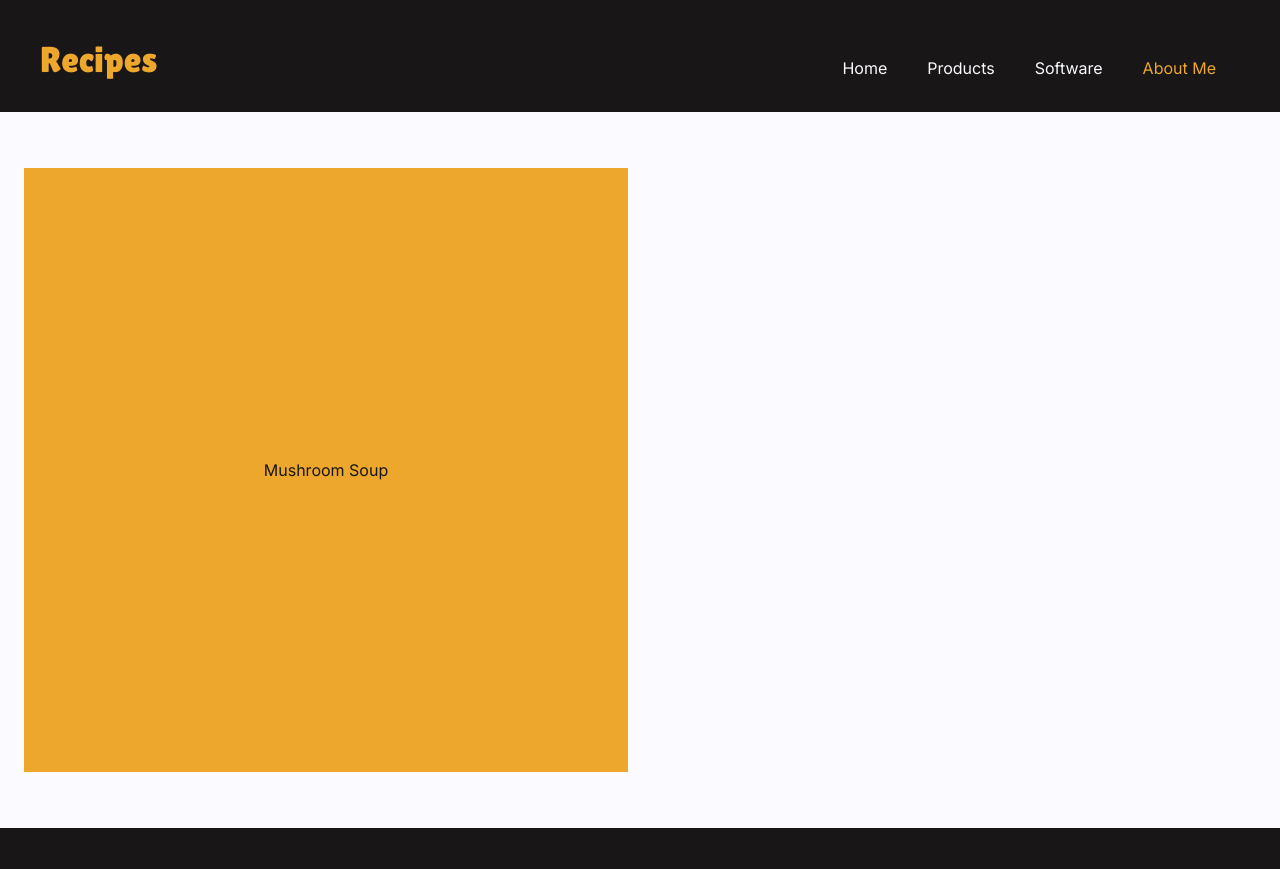
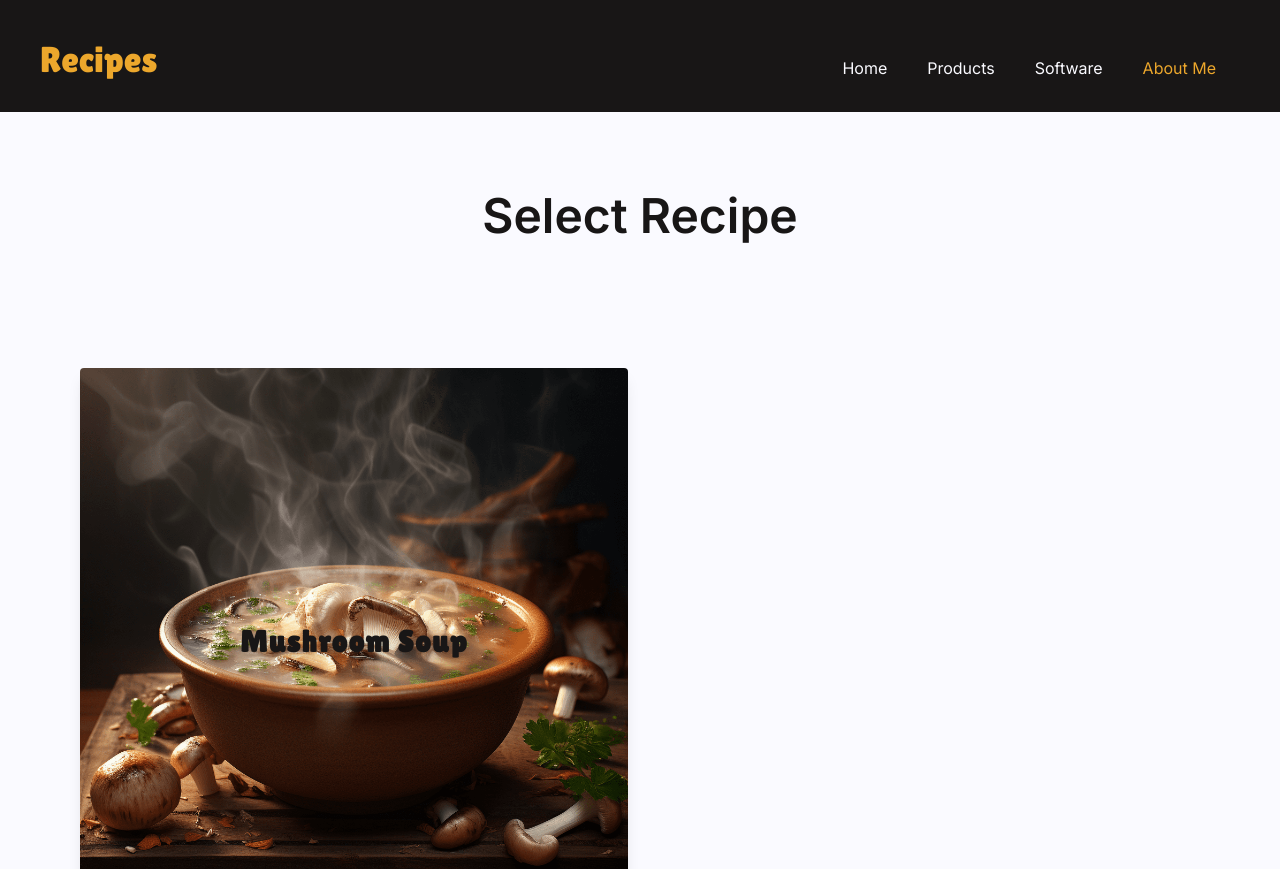
Before and after one commit to HunterVargo/Mountain-View-Mushrooms, a React (Create React App) app: page /recipes in a window 1280 px wide. Shown: the top 869 px of the page. Built offline with nearby package versions, Linux system fonts and the light colour scheme.

Commit message:
Add: style and print remove functionality

```diff
--- a/src/Pages/Recipes.jsx
+++ b/src/Pages/Recipes.jsx
@@ -6,20 +6,35 @@ const Recipes = () => {
   const Recipes = ProductPgData.data.Recipes;
 
   return (
-    <div className="p-6 w-full">
-      <div className="grid grid-cols-1 sm:grid-cols-2 gap-6">
+    <div className="p-6 w-full ">
+      <div className="flex justify-center">
+        <div>
+          <h1 className="p-6 text-center text-5xl font-semibold ">
+            Select Recipe
+          </h1>
+          <div className="grid grid-cols-1 sm:grid-cols-2 gap-6 mt-6 sm:w-maxView tab:p-20">
             {Recipes.map((recipe) => {
               return (
+                <div className=" hover:rounded-3xl overflow-hidden hover:tab:font-bold rounded hover:border-Jasmine hover:border-6 shadow-lg">
                   <Link
-              className="bg-HunyadiYellow text-bold aspect-square flex justify-center items-center"
+                    className="text-bold flex justify-center items-center"
                     to={recipe.id}
                     key={recipe.id}
                   >
-              <img src="" alt="" />
-              <h2 className="text-center">{recipe.Recipe}</h2>
+                    <img
+                      className=""
+                      src={`/Img/${recipe.Image}`}
+                      alt="RecipeImage"
+                    />
+                    <h2 className="absolute text-3xl font-extrabold font-lilitaOne tracking-wider text-EerieBlack p-6 drop-shadow-lg">
+                      {recipe.Recipe}
+                    </h2>
                   </Link>
+                </div>
               );
             })}
+          </div>
+        </div>
       </div>
     </div>
   );
--- a/src/Pages/SelectedRecipe.jsx
+++ b/src/Pages/SelectedRecipe.jsx
@@ -1,38 +1,84 @@
-import React from "react";
+import React, { useEffect, useRef, useState } from "react";
 import ProductPgData from "../Data/ProductPgData";
 import { useParams } from "react-router-dom";
-
+import { Link } from "react-router-dom";
+import { AiOutlineRollback } from "react-icons/ai";
+import { IoPrint } from "react-icons/io5";
 const SelectedRecipe = () => {
   const { id } = useParams();
   const Recipes = ProductPgData.data.Recipes;
   const SelectedRecipe = id === Recipes[id - 1].id ? Recipes[id - 1] : null;
+  const [printStyle, setPrintStyle] = useState(true);
+  const isPrintable = useRef(false);
+
+  function togglePrintStyles() {
+    setPrintStyle(false);
+    isPrintable.current = true;
+    console.log(isPrintable);
+  }
+  useEffect(() => {
+    if (isPrintable.current) {
+      isPrintable.current = false;
+      window.print();
+      console.log("working");
+      setPrintStyle(true);
+    }
+  }, [printStyle]);
 
   return (
+    <>
       <div className="p-6">
-      <div className="bg-Jasmine p-2">
+        <div className="bg-Jasmine p-6 tab:p-10">
           <div key={SelectedRecipe.id}>
-          <h1 className="text-center font-semibold">{SelectedRecipe.Recipe}</h1>
-          <img className="aspect-video " src="" alt="RecipeImage" />
-          <p>{SelectedRecipe.Description}</p>
-          <h2>Ingrediants</h2>
-          <ol className="list-disc list-inside">
+            <div
+              className={`flex justify-evenly tab:justify-start ${
+                printStyle ? null : "hidden"
+              }`}
+            >
+              <div className="bg-HunyadiYellow tab:w-10 h-10 w-1/4 rounded-3xl flex justify-center items-center hover:text-3xl hover:tab:w-12 hover:tab:h-12 tab:fixed">
+                <Link
+                  className="w-full flex justify-center"
+                  to=".."
+                  relative="path"
+                >
+                  <AiOutlineRollback />
+                </Link>
+              </div>
+              <div className="bg-HunyadiYellow tab:w-10 h-10 w-1/4 rounded-3xl flex justify-center items-center hover:text-3xl hover:tab:w-12 hover:tab:h-12 tab:fixed tab:ml-14 relative ">
+                <button
+                  onClick={() => togglePrintStyles()}
+                  className="w-full flex justify-center"
+                >
+                  <IoPrint />
+                </button>
+              </div>
+            </div>
+
+            <h1 className="text-center font-semibold text-5xl my-6">
+              {SelectedRecipe.Recipe}
+            </h1>
+
+            <p className="text-2xl">{SelectedRecipe.Description}</p>
+            <h2 className="text-2xl font-semibold my-6">Ingrediants</h2>
+            <ol className="list-disc list-inside text-2xl">
               {SelectedRecipe.Ingredients.map((ingredient, index) => {
                 return <li key={index}>{ingredient}</li>;
               })}
             </ol>
-          <h2>Preparation</h2>
-          <ol className="list-disc list-inside">
+            <h2 className="text-2xl font-semibold my-6">Preparation</h2>
+            <ol className="list-disc list-inside text-2xl">
               {SelectedRecipe.Perparation.map((prep, index) => {
                 return <li key={index}>{prep}</li>;
               })}
             </ol>
-          <p>
-            <span className="font-semibold">Note:</span>
+            <p className="text-2xl my-6">
+              <span className="font-semibold text-2xl">Note:</span>
               {SelectedRecipe.Note}
             </p>
           </div>
         </div>
       </div>
+    </>
   );
 };
 
```
Lines whose indentation alone changed are shown as unchanged.
